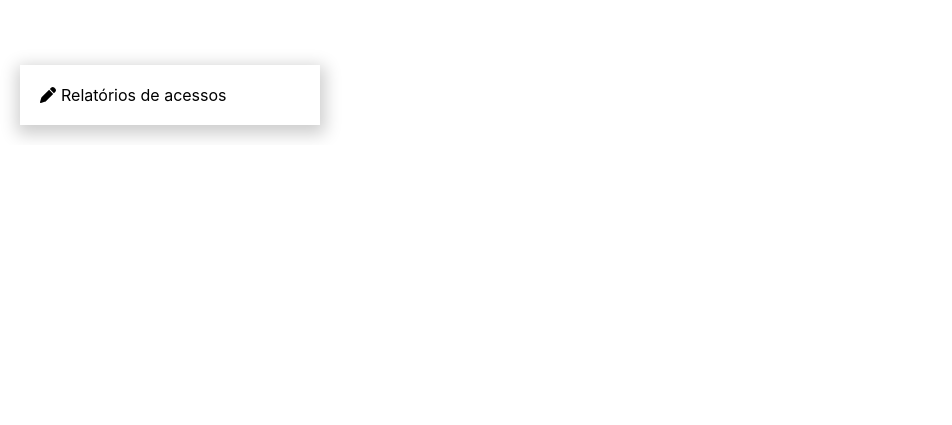
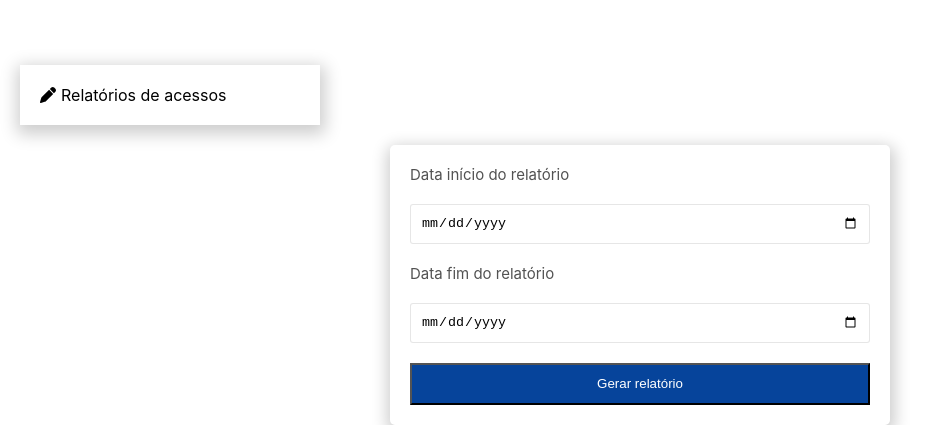
Before and after one commit to ViniciusGuterres/Facial-door-control, a Next.js app in the folder webNext/: page /reports in a window 1280 px wide. Shown: the part 1206-1631 px from the top of the page, without its empty margins (0-952 px from the left). Before the commit the page ends 1351 px from the top, so only its background shows below. Built offline with nearby package versions, Linux system fonts and the light colour scheme.

Commit message:
Adding report

```diff
--- a/webNext/src/pages/reports.jsx
+++ b/webNext/src/pages/reports.jsx
@@ -6,6 +6,45 @@ import Layout from '../components/Layout';
 import Notification from '../components/Notification';
 
 export default function reports() {
+    const styles = {
+        formContainer: {
+            width: '500px',
+            boxShadow: '1px 5px 16px 4px rgb(0 0 0 / 20%)',
+            borderRadius: '5px',
+            display: 'flex',
+            flexDirection: 'column',
+            gap: '20px',
+            padding: '20px'
+        },
+        inputDefaultStyle: {
+            width: '100%',
+            height: '40px',
+            borderRadius: '3px',
+            paddingLeft: '10px',
+            border: '1px solid #52525224',
+            paddingRight: '10px'
+        },
+        buttonContainer: {
+            width: '100%',
+            display: 'flex',
+            alignItems: 'center',
+            justifyContent: 'center'
+        },
+        buttonDefaultStyle: {
+            height: '42px',
+            width: '100%',
+            background: 'red',
+            color: '#fff',
+            background: '#06449b',
+        },
+        labelDefaultStyle: {
+            display: 'flex',
+            alignItems: 'center',
+            fontSize: '15px',
+            color: '#525252',
+            height: 'auto'
+        },
+    }
 
     return (
         <Layout>
@@ -16,7 +55,42 @@ export default function reports() {
                 />
 
                 <div style={{ width: '100%', display: 'flex', justifyContent: 'center' }}>
+                    <form style={styles.formContainer}>
+                        <label style={styles.labelDefaultStyle}>
+                            Data início do relatório
+                        </label>
+                        <input
+                            type="date"
+                            value={''}
+                            onChange={event => handleChangeEmployeeBirthInput(event)}
+                            style={styles.inputDefaultStyle}
+                        />
 
+                        <label style={styles.labelDefaultStyle}>
+                            Data fim do relatório
+                        </label>
+
+                        <input
+                            type="date"
+                            value={''}
+                            onChange={event => handleChangeEmployeeBirthInput(event)}
+                            style={styles.inputDefaultStyle}
+                        />
+
+
+                        {/* Submit button */}
+                        <div style={styles.buttonContainer}>
+                            <button
+                                type="button"
+                                style={styles.buttonDefaultStyle}
+                                onClick={() => {
+                                    saveUser()
+                                }}
+                            >
+                                Gerar relatório
+                            </button>
+                        </div>
+                    </form>
                 </div>
             </div>
         </Layout>
```
